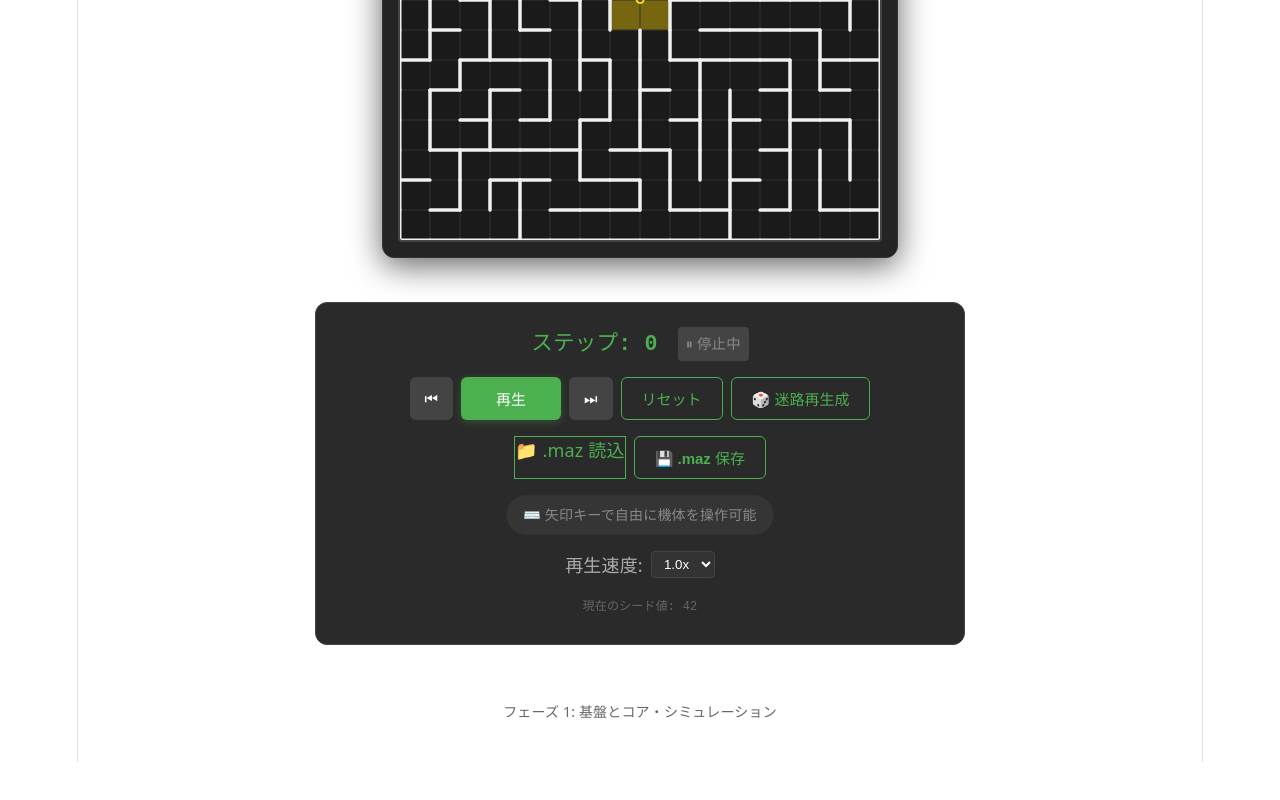
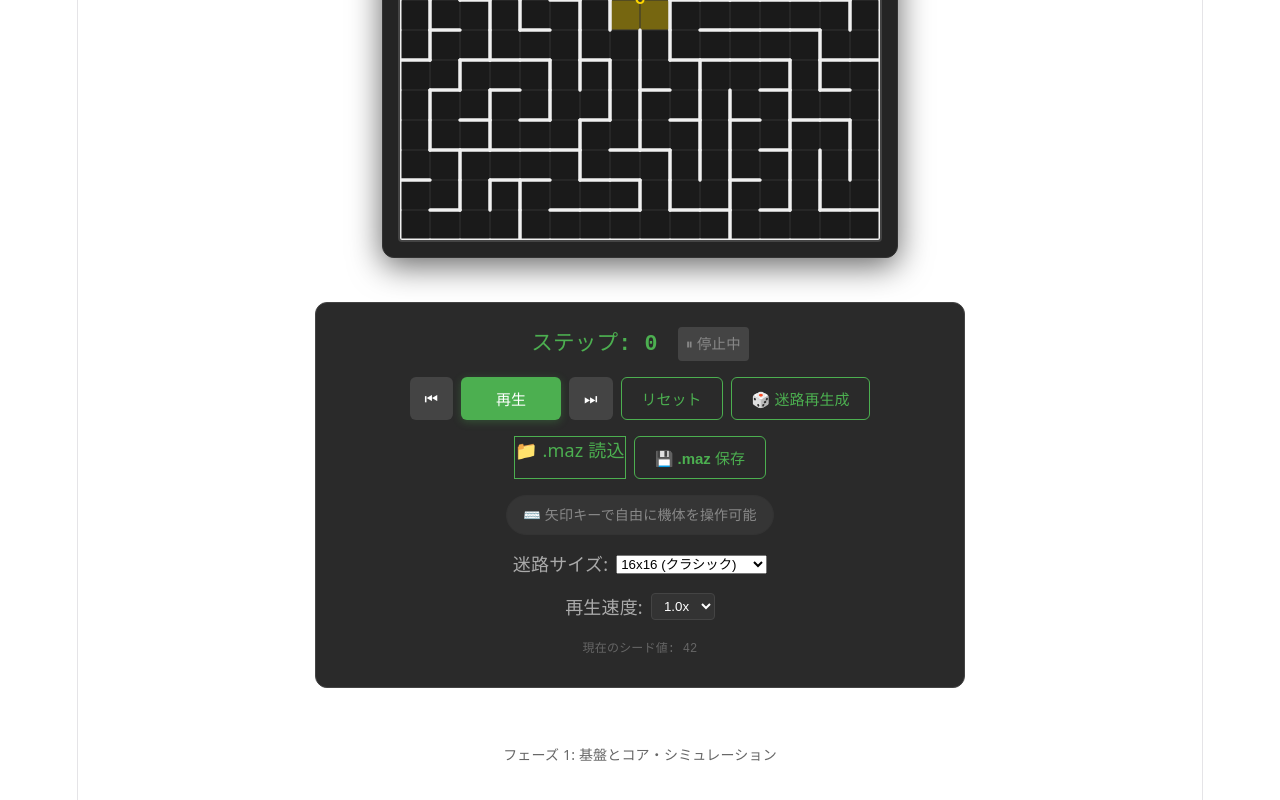
Before and after one commit to HA-researcher/Micromouse-VS-Human-Games, a React (Vite) app: page / in a window 1280 px wide. Shown: the part 402-1202 px from the top of the page. Before the commit the page ends 1164 px from the top, so only its background shows below. Built offline with nearby package versions, Linux system fonts and the light colour scheme.

Commit message:
feat: implement variable maze size GUI / feat: 可変迷路サイズGUIの実装

```diff
--- a/src/App.tsx
+++ b/src/App.tsx
@@ -15,11 +15,12 @@ function App() {
   const [seed, setSeed] = useState(42);
   const [lang, setLang] = useState<Language>('ja');
 
-  const [maze, setMaze] = useState<MazeState>(() => generateMaze(DEFAULT_MAZE_SIZE, DEFAULT_MAZE_SIZE, seed));
+  const [mazeSize, setMazeSize] = useState<number>(DEFAULT_MAZE_SIZE);
+  const [maze, setMaze] = useState<MazeState>(() => generateMaze(mazeSize, mazeSize, seed));
 
   useEffect(() => {
-    setMaze(generateMaze(DEFAULT_MAZE_SIZE, DEFAULT_MAZE_SIZE, seed));
-  }, [seed]);
+    setMaze(generateMaze(mazeSize, mazeSize, seed));
+  }, [seed, mazeSize]);
 
   const [mouse, setMouse] = useState<MouseState>(SimulatorEngine.getInitialState());
   const t = translations[lang];
@@ -54,7 +55,7 @@ function App() {
         const newMaze = importMaz(text);
         setMaze(newMaze);
         handleReset();
-      } catch (err) {
+      } catch {
         alert(t.invalidMaz);
       }
     };
@@ -151,6 +152,22 @@ function App() {
         </div>
 
         <div className="speed-control">
+          <label>{t.mazeSize}: </label>
+          <select
+            value={mazeSize}
+            onChange={(e) => {
+              setMazeSize(Number(e.target.value));
+              handleReset();
+            }}
+            className="size-select"
+          >
+            <option value={8}>{t.mazeSize8}</option>
+            <option value={16}>{t.mazeSize16}</option>
+            <option value={32}>{t.mazeSize32}</option>
+          </select>
+        </div>
+
+        <div className="speed-control">
           <label>{t.speed}: </label>
           <select
             value={speed}
--- a/src/i18n/translations.ts
+++ b/src/i18n/translations.ts
@@ -17,7 +17,11 @@ export const translations = {
     phase: 'Phase 1: Foundation & Core Simulation',
     importMaz: '📁 Load .maz',
     exportMaz: '💾 Save .maz',
-    invalidMaz: 'Invalid .maz file format.'
+    invalidMaz: 'Invalid .maz file format.',
+    mazeSize: 'Maze Size',
+    mazeSize8: '8x8 (Micro)',
+    mazeSize16: '16x16 (Classic)',
+    mazeSize32: '32x32 (Half-size)'
   },
   ja: {
     title: 'マイクロマウス・ビジュアライザ V2',
@@ -35,6 +39,10 @@ export const translations = {
     phase: 'フェーズ 1: 基盤とコア・シミュレーション',
     importMaz: '📁 .maz 読込',
     exportMaz: '💾 .maz 保存',
-    invalidMaz: '無効な .maz ファイル形式です。'
+    invalidMaz: '無効な .maz ファイル形式です。',
+    mazeSize: '迷路サイズ',
+    mazeSize8: '8x8 (極小)',
+    mazeSize16: '16x16 (クラシック)',
+    mazeSize32: '32x32 (ハーフサイズ)'
   }
 };
```
